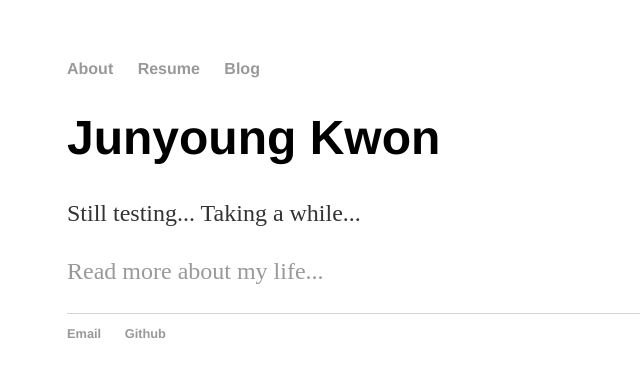
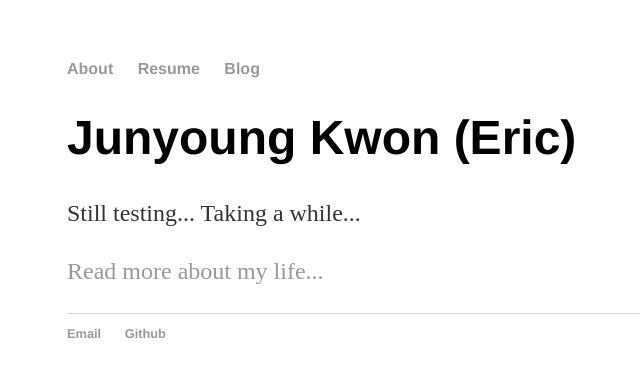
Before and after one commit to junyoung-kwon/Personal-Website, a Jekyll site: the page built from index.html, in a window 1280 px wide. Shown: the top 377 px of the page, without its empty margins (125-765 px from the left). Built offline with Jekyll 4.4.1, drawn with Linux system fonts in a browser that asks for light colours.

Commit message:
Update index.html
Testing Jekyll

```diff
--- a/index.html
+++ b/index.html
@@ -3,7 +3,7 @@ layout: default
 title: Junyoung's Site
 ---
 <div class="blurb">
-    <h1>Junyoung Kwon</h1>
+    <h1>Junyoung Kwon (Eric)</h1>
 	<p>Still testing... Taking a while...</p>
 	<p><a href="/about">Read more about my life...</a></p>
 </div><!-- /.blurb -->
```
